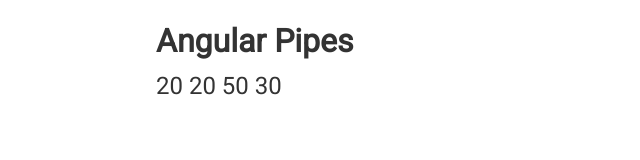
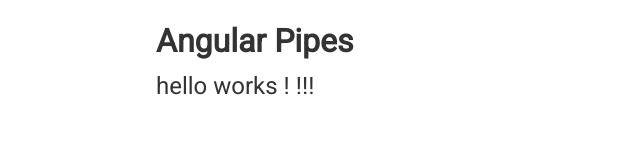
Before and after one commit to jmksm96/angular-basics, an Angular app: page / in a window 1280 px wide. Shown: the top 160 px of the page, without its empty margins (0-640 px from the left). Built offline with nearby package versions, Linux system fonts and the light colour scheme.

Commit message:
5.7.1 Generate Pipes with cli

```diff
--- a/src/app/app.component.html
+++ b/src/app/app.component.html
@@ -2,10 +2,7 @@
     <h1>Angular Pipes</h1>
 
     <p>
-        {{10 | mult}}
-        {{10 | mult: 2}}
-        {{10 | mult: 5}}
-        {{10 | mult: 3}}
+        {{'hello works     !' | exMarks}}
     </p>
 
 
--- a/src/app/app.module.ts
+++ b/src/app/app.module.ts
@@ -3,12 +3,12 @@
 
 import {AppComponent} from './app.component'
 import {FormsModule} from '@angular/forms'
-import {MultByPipe} from "../pipes/mult-by.pipe";
+import {ExMarksPipe} from './pipes/ex-marks.pipe';
 
 @NgModule({
   declarations: [
     AppComponent,
-    MultByPipe
+    ExMarksPipe
   ],
   imports: [
     BrowserModule,
--- /dev/null
+++ b/src/app/pipes/ex-marks.pipe.ts
@@ -0,0 +1,12 @@
+import {Pipe, PipeTransform} from '@angular/core';
+
+@Pipe({
+  name: 'exMarks'
+})
+export class ExMarksPipe implements PipeTransform {
+
+  transform(str: string): string {
+    return `${str.trim()} !!!`
+  }
+
+}
--- a/src/pipes/mult-by.pipe.ts
+++ /dev/null
@@ -1,12 +0,0 @@
-import {Pipe, PipeTransform} from "@angular/core";
-
-
-@Pipe({
-    name: 'mult'
-})
-export class MultByPipe implements PipeTransform {
-    transform(num: number, pow: number = 2): number {
-        return num * pow
-    }
-
-}
```
